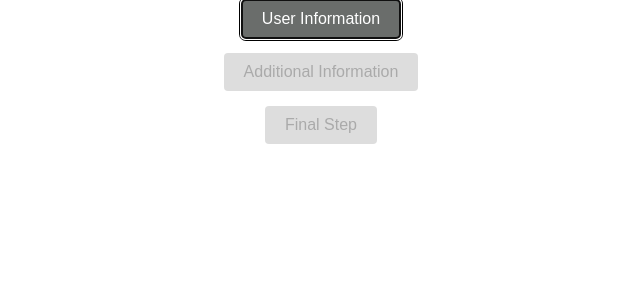
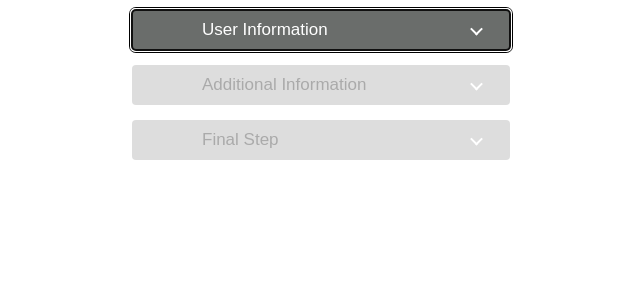
Before and after one commit to Suraj7008/final-accordian, a React (Create React App) app: page / in a window 1280 px wide. Shown: the top 300 px of the page, without its empty margins (319-959 px from the left). Built offline with nearby package versions, Linux system fonts and the light colour scheme.

Commit message:
css added

```diff
--- a/src/Component/Accordion.jsx
+++ b/src/Component/Accordion.jsx
@@ -14,6 +14,7 @@ const MyAccordion = () => {
     const [isOpen, setIsOpen] = useState(false); // show/hide modal
     const [isOpenSecondModal, setIsOpenSecondModal] = useState(false);
     const [checkSeconModal, setCheckSecondModal] = useState(false);
+    const [emailValidation, setEmailValidation] = useState(true);
 
     const handleClick = (index) => {
         // Accordian expand/collase hide/show
@@ -45,6 +46,10 @@ const MyAccordion = () => {
                 setEnable(true);
                 setShowThird(true);
                 setShowSecond(false);
+                setEmailValidation(true);
+        }
+        if (index === 2 && !checkSeconModal === true) {
+            setEmailValidation(false);
         }
     };
 
@@ -97,10 +102,12 @@ const MyAccordion = () => {
 
     return (
         <React.Fragment>
-            <div>
-                <button className='accordianButton' ref={reset} onClick={() => handleClick(0)} aria-expanded={showFirst ? 'true' : 'false'}>User Information</button>   {/* First accordion */}
+            <div className='main-content'>
+                <button className='accordianButton' ref={reset} onClick={() => handleClick(0)} aria-expanded={showFirst ? 'true' : 'false'}>User Information
+                <span class="accordion-icon"></span>
+                </button>   {/* First accordion */}
                 {/* User Information content */}
-                <div className='main-content'>
+                <div>
 
                 <h2 hidden={!showFirst}>Personal Details</h2>
 
@@ -111,10 +118,13 @@ const MyAccordion = () => {
             </div>
 
             <div className='main-content'>
-                <button className='accordianButton' onClick={() => handleClick(1)} aria-expanded={showSecond ? 'true' : 'false'} disabled={!showSecond && !enable} ref={accordionFocus}>Additional Information</button> {/* Second accordion */}
+                <button className='accordianButton' onClick={() => handleClick(1)} aria-expanded={showSecond ? 'true' : 'false'} disabled={!showSecond && !enable} ref={accordionFocus}>Additional Information
+                <span class="accordion-icon"></span>
+                </button> {/* Second accordion */}
                 {/* Additional Information */}
                 <h2 hidden={!showSecond}>Additional Details</h2>
                 <p hidden={!showSecond}>Click on submit after filling additional data!</p>
+                <span hidden={emailValidation} role='alert' style={{ color: 'red' }}>Please add Email!</span>
 
                     <ul id='newbuttons'>
                         <button hidden={!showSecond} ref={hideModal} onClick={onClickOpenModal}>Add Email</button>
@@ -130,7 +140,9 @@ const MyAccordion = () => {
             </div>
 
             <div className='main-content'>
-                <button className='accordianButton' onClick={() => handleClick(2)} aria-expanded={showThird ? 'true' : 'false'} disabled={!showThird && !newEnable} ref={thirdAccordionFocus}>Final Step</button>   {/* Third accordion */}
+                <button className='accordianButton' onClick={() => handleClick(2)} aria-expanded={showThird ? 'true' : 'false'} disabled={!showThird && !newEnable} ref={thirdAccordionFocus}>Final Step
+                <span class="accordion-icon"></span>
+                </button>   {/* Third accordion */}
                 {/* Final Step*/}
                 <h3 hidden={!showThird}>Congrats!</h3>
                 <p hidden={!showThird}>You are done now!</p>
--- a/src/Component/AccordionStyle.css
+++ b/src/Component/AccordionStyle.css
@@ -1,13 +1,34 @@
 
 /* AccordionStyle.css */
 
-/* .accordianButton {
+.accordianButton {
+  position: relative;
+  padding: 10px 70px;
+  font-size: 17px;
   background-color: #6a6d6b;
-  color: white;
-  padding: 10px;
-  margin: 5px;
+  color: #fff;
+  border: none;
+  border-radius: 4px;
   cursor: pointer;
-} */
+  text-align: left;
+  width: 30%;
+}
+
+.accordion-icon {
+  color: rgb(255, 255, 255);
+  border: solid currentcolor;
+  border-width: 0 2px 2px 0;
+  height: 0.5rem;
+  position: absolute;
+  left: 90%;
+  top: 20px;
+  transform: translateY(-60%) rotate(45deg);
+  width: 0.5rem;
+}
+
+.accordianButton[aria-expanded = 'true'] .accordion-icon {
+  transform: translateY(-50%) rotate(-135deg);
+}
 
 /* .main-content {
   padding: 5px;
--- a/src/Component/Form.css
+++ b/src/Component/Form.css
@@ -22,18 +22,21 @@ label {
   border-radius: 4px;
 }
 
-/* span {
+/* #formAlert [role='alert']{
+  color: rgb(255, 0, 0);
   display: block;
-  margin-top: 5px;
+  margin-top: -10px;
+  padding: 20px;
 } */
 
-#newbuttons {
+#newbuttons [type='submit'] {
   text-align: center;
+  margin-top: 20px;
 }
 
 button {
-  padding: 10px 20px;
-  font-size: 16px;
+  padding: 15px 70px;
+  font-size: 17px;
   background-color: #6a6d6b;
   color: #fff;
   border: none;
--- a/src/Component/Form.jsx
+++ b/src/Component/Form.jsx
@@ -71,14 +71,18 @@ const Form = ({onClickSubmit, index}) => {
       <div>
         <label id='fname'>First Name: </label>
         <input ref={firstNameInput} value={firstName} onChange={handleFirstNameChange} onBlur={firstError} autoComplete='given-name' type='text' aria-labelledby='fname' name='first_name' placeholder='Enter your first name' aria-required = "true" required/>
-        <span role='alert' hidden={!showFirstName} style={{ color: 'red' }}>Please fill first name field</span>  {/* Error Message */}
       </div>
+
+        <span style={{ color: 'red' }} role='alert' hidden={!showFirstName}>Please fill first name field</span>  {/* Error Message */}
+
 
       <div>
         <label id='lname'>Last Name: </label>
         <input ref={LastNameInput} value={lastName} onChange={handleLastNameChange} onBlur={lastError} autoComplete='family-name' type='text' aria-labelledby='lname' name='last_name' placeholder='Enter your last name' aria-required = "true" required/>
-        <span role='alert' hidden={!showlastName} style={{ color: 'red' }} >Please fill last name field</span>  {/* Error Message */}
       </div>
+
+        <span style={{ color: 'red' }} role='alert' hidden={!showlastName}>Please fill last name field</span>  {/* Error Message */}
+
       <div id='newbuttons'>
         <button type='submit' onClick={onSubmit}>Submit</button>
       </div>
--- a/src/index.css
+++ b/src/index.css
@@ -1,5 +1,5 @@
 body {
-  margin: 0;
+  margin: 10px;
   font-family: -apple-system, BlinkMacSystemFont, 'Segoe UI', 'Roboto', 'Oxygen',
     'Ubuntu', 'Cantarell', 'Fira Sans', 'Droid Sans', 'Helvetica Neue',
     sans-serif;
```
